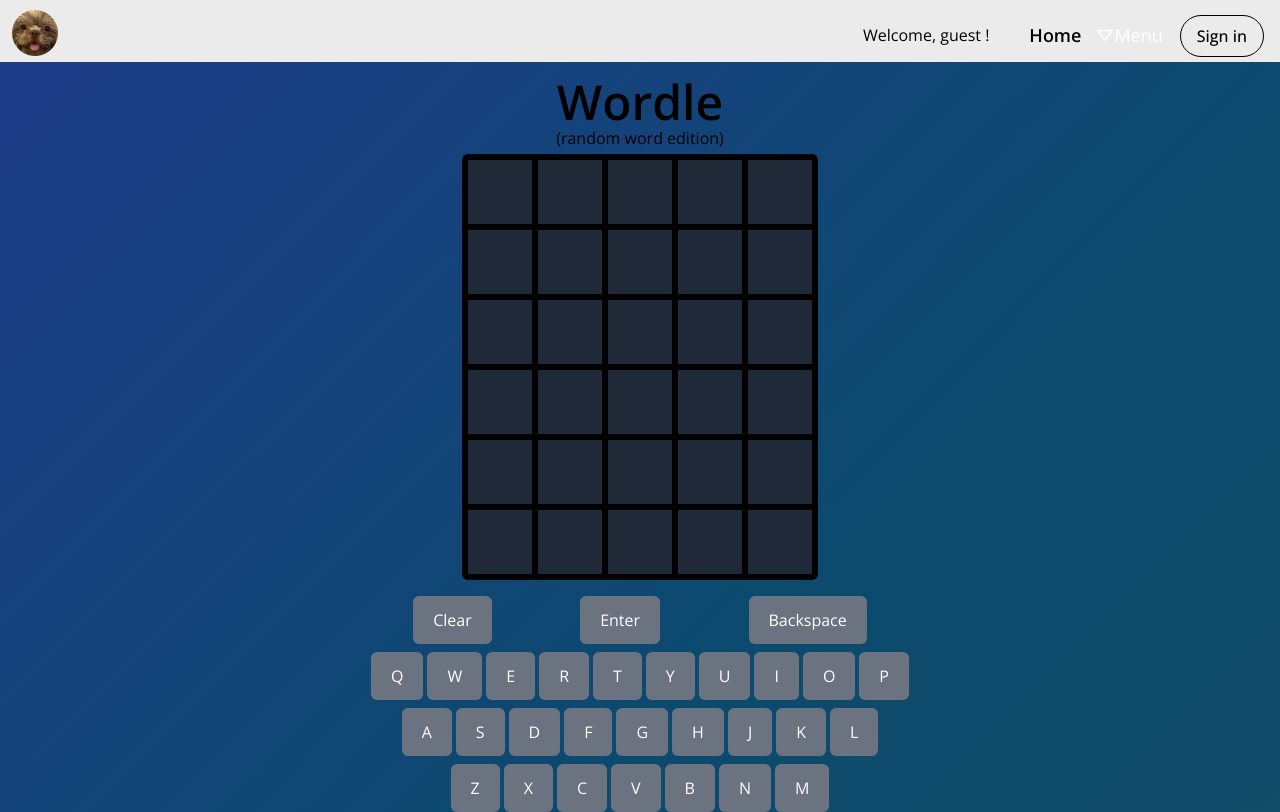
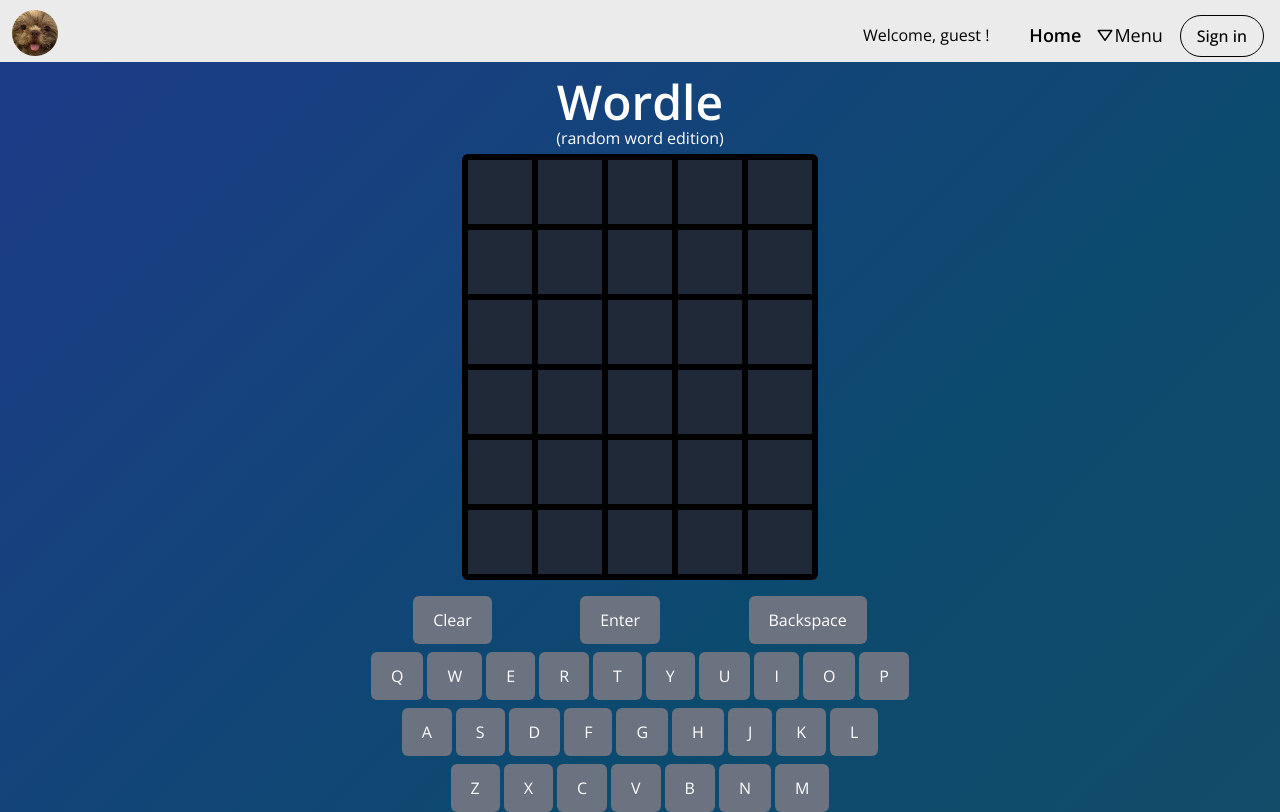
Before and after one commit to daryllreillo/full-stack-demo, a Next.js app: page /random-wordle in a window 1280 px wide. Built offline with nearby package versions, Linux system fonts and the light colour scheme; no server answers.

Commit message:
fixed light mode text contrast

```diff
--- a/src/app/(apps)/random-wordle/page.tsx
+++ b/src/app/(apps)/random-wordle/page.tsx
@@ -75,7 +75,7 @@
         onKeyDownCapture={keyHandler}
         ref={appRef}
       >
-        <main className="flex flex-col justify-start items-center h-[93vh] min-h-[750px] w-[100%] bg-cust-image-mainpage bg-cust-size-mainpage animate-cust-animation-mainpage outline-none">
+        <main className="flex flex-col justify-start items-center h-[93vh] min-h-[750px] w-[100%] bg-cust-image-mainpage bg-cust-size-mainpage animate-cust-animation-mainpage outline-none text-white">
           <h2 className="text-4xl mt-4 md:text-5xl font-semibold">Wordle</h2>
           <p className="mb-1">(random word edition)</p>
           <div id="wordle_app" className="flex flex-col p-[3px] bg-black rounded-md">
--- a/src/app/_components/UI/NavBar/NavBarMain.tsx
+++ b/src/app/_components/UI/NavBar/NavBarMain.tsx
@@ -62,7 +62,7 @@
               {/* Menu button */}
               <button
                 className={
-                  'cursor pointer bg-transparent z-10 hidden border-transparent text-lg md:flex md:mr-4 hover:text-link hover:translate-y-0 hover:shadow-none ' +
+                  'cursor pointer bg-transparent z-10 hidden border-transparent text-lg md:flex md:mr-4 hover:text-link hover:translate-y-0 hover:shadow-none text-fg ' +
                   (isMenuOpen ? 'text-link' : '')
                 }
                 aria-label="open or close menu"
--- a/src/app/aboutme/page.tsx
+++ b/src/app/aboutme/page.tsx
@@ -5,7 +5,7 @@
 const AboutMePage: React.FC = () => {
   return (
     <main className="flex flex-col justify-between items-center h-[93vh] min-h-[750px] w-[100%] bg-cust-image-mainpage bg-cust-size-mainpage animate-cust-animation-mainpage">
-      <section className="w-full sm:w-[90vw] md:w-[80vw] lg:w-[70vw] xl:w-[50vw] 2xl:w-[40vw] min-h-[500px] mt-4 text-center mx-6 [\&>p]:mx-4">
+      <section className="w-full sm:w-[90vw] md:w-[80vw] lg:w-[70vw] xl:w-[50vw] 2xl:w-[40vw] min-h-[500px] mt-4 text-center mx-6 [&>p]:mx-4 [&>p]:text-white">
         <h2 className="text-mainfg text-center mb-1 text-2xl font-semibold">About me</h2>
         <p>My name is Daryll Reillo. </p>
         <br />
--- a/src/app/page.tsx
+++ b/src/app/page.tsx
@@ -8,7 +8,7 @@
 const Homepage: React.FC = () => {
   return (
     <main className="flex flex-col justify-between items-center h-[93vh] min-h-[750px] w-[100%] bg-cust-image-mainpage bg-cust-size-mainpage animate-cust-animation-mainpage">
-      <section className="w-full sm:w-[90vw] md:w-[80vw] lg:w-[70vw] xl:w-[50vw] 2xl:w-[40vw] min-h-[500px] mt-4 text-center mx-6 [&>p]:mx-4">
+      <section className="w-full sm:w-[90vw] md:w-[80vw] lg:w-[70vw] xl:w-[50vw] 2xl:w-[40vw] min-h-[500px] mt-4 text-center mx-6 [&>p]:mx-4 [&>p]:text-white">
         <h2 className="text-mainfg text-center mb-1 text-2xl font-semibold">Hi there!</h2>
         <p>I&apos;m Daryll, an aspiring web developer. </p>
         <br />
```
